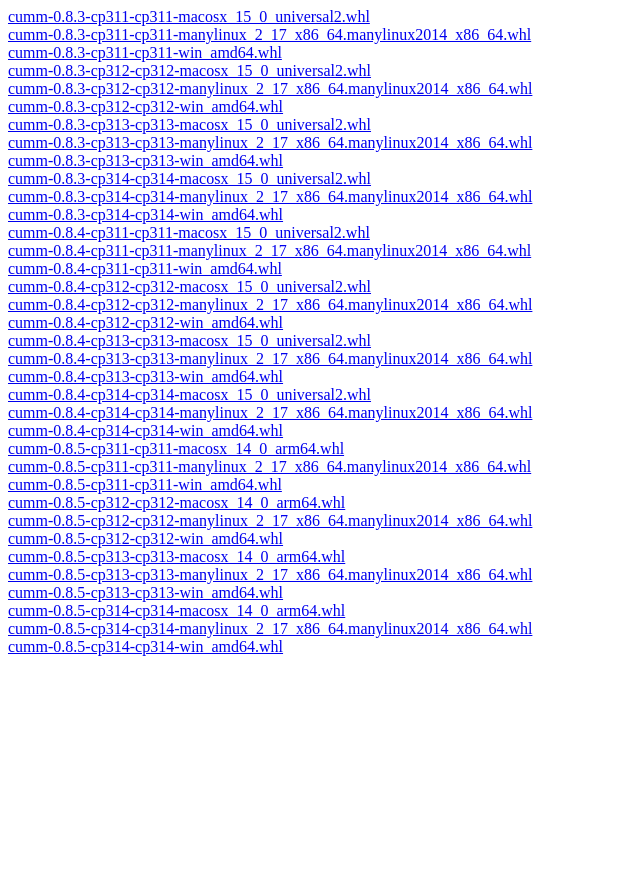
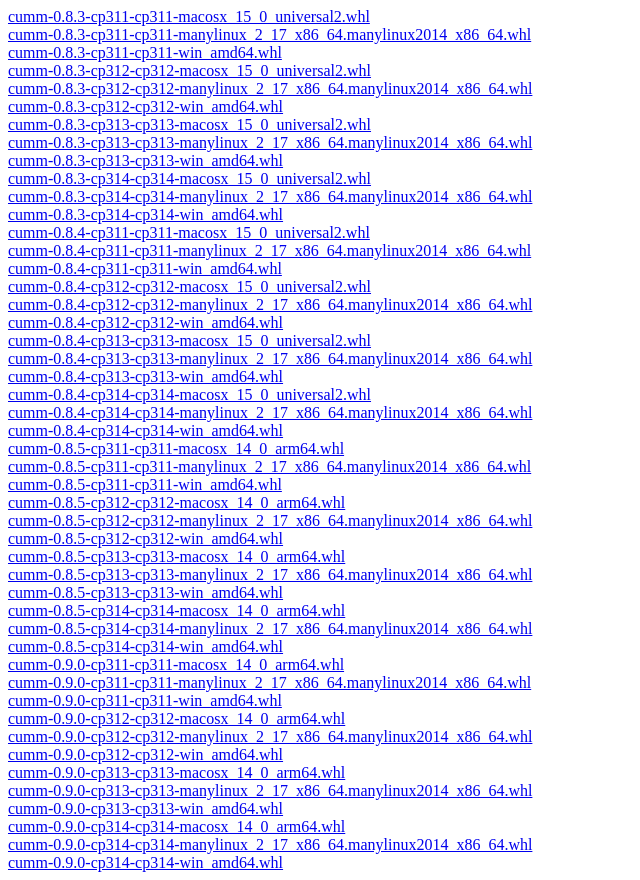
Before and after one commit to rathaROG/cumm-spconv, a plain HTML site: page cumm/index.html in a window 1280 px wide. Shown: the whole page, without its empty margins (0-640 px from the left). Before the commit the page ends 800 px from the top, so only its background shows below. Drawn offline with Linux system fonts and the light colour scheme.

Commit message:
Add cumm-0.9.0

```diff
--- a/cumm/index.html
+++ b/cumm/index.html
@@ -37,5 +37,17 @@
     <a href="https://github.com/rathaROG/cumm-gpu/releases/download//v0.8.5/cumm-0.8.5-cp314-cp314-macosx_14_0_arm64.whl">cumm-0.8.5-cp314-cp314-macosx_14_0_arm64.whl</a><br>
     <a href="https://github.com/rathaROG/cumm-gpu/releases/download//v0.8.5/cumm-0.8.5-cp314-cp314-manylinux_2_17_x86_64.manylinux2014_x86_64.whl">cumm-0.8.5-cp314-cp314-manylinux_2_17_x86_64.manylinux2014_x86_64.whl</a><br>
     <a href="https://github.com/rathaROG/cumm-gpu/releases/download//v0.8.5/cumm-0.8.5-cp314-cp314-win_amd64.whl">cumm-0.8.5-cp314-cp314-win_amd64.whl</a><br>
+    <a href="https://github.com/rathaROG/cumm-gpu/releases/download//v0.9.0/cumm-0.9.0-cp311-cp311-macosx_14_0_arm64.whl">cumm-0.9.0-cp311-cp311-macosx_14_0_arm64.whl</a><br>
+    <a href="https://github.com/rathaROG/cumm-gpu/releases/download//v0.9.0/cumm-0.9.0-cp311-cp311-manylinux_2_17_x86_64.manylinux2014_x86_64.whl">cumm-0.9.0-cp311-cp311-manylinux_2_17_x86_64.manylinux2014_x86_64.whl</a><br>
+    <a href="https://github.com/rathaROG/cumm-gpu/releases/download//v0.9.0/cumm-0.9.0-cp311-cp311-win_amd64.whl">cumm-0.9.0-cp311-cp311-win_amd64.whl</a><br>
+    <a href="https://github.com/rathaROG/cumm-gpu/releases/download//v0.9.0/cumm-0.9.0-cp312-cp312-macosx_14_0_arm64.whl">cumm-0.9.0-cp312-cp312-macosx_14_0_arm64.whl</a><br>
+    <a href="https://github.com/rathaROG/cumm-gpu/releases/download//v0.9.0/cumm-0.9.0-cp312-cp312-manylinux_2_17_x86_64.manylinux2014_x86_64.whl">cumm-0.9.0-cp312-cp312-manylinux_2_17_x86_64.manylinux2014_x86_64.whl</a><br>
+    <a href="https://github.com/rathaROG/cumm-gpu/releases/download//v0.9.0/cumm-0.9.0-cp312-cp312-win_amd64.whl">cumm-0.9.0-cp312-cp312-win_amd64.whl</a><br>
+    <a href="https://github.com/rathaROG/cumm-gpu/releases/download//v0.9.0/cumm-0.9.0-cp313-cp313-macosx_14_0_arm64.whl">cumm-0.9.0-cp313-cp313-macosx_14_0_arm64.whl</a><br>
+    <a href="https://github.com/rathaROG/cumm-gpu/releases/download//v0.9.0/cumm-0.9.0-cp313-cp313-manylinux_2_17_x86_64.manylinux2014_x86_64.whl">cumm-0.9.0-cp313-cp313-manylinux_2_17_x86_64.manylinux2014_x86_64.whl</a><br>
+    <a href="https://github.com/rathaROG/cumm-gpu/releases/download//v0.9.0/cumm-0.9.0-cp313-cp313-win_amd64.whl">cumm-0.9.0-cp313-cp313-win_amd64.whl</a><br>
+    <a href="https://github.com/rathaROG/cumm-gpu/releases/download//v0.9.0/cumm-0.9.0-cp314-cp314-macosx_14_0_arm64.whl">cumm-0.9.0-cp314-cp314-macosx_14_0_arm64.whl</a><br>
+    <a href="https://github.com/rathaROG/cumm-gpu/releases/download//v0.9.0/cumm-0.9.0-cp314-cp314-manylinux_2_17_x86_64.manylinux2014_x86_64.whl">cumm-0.9.0-cp314-cp314-manylinux_2_17_x86_64.manylinux2014_x86_64.whl</a><br>
+    <a href="https://github.com/rathaROG/cumm-gpu/releases/download//v0.9.0/cumm-0.9.0-cp314-cp314-win_amd64.whl">cumm-0.9.0-cp314-cp314-win_amd64.whl</a><br>
   </body>
 </html>
```
Also changed, not shown: cumm-cu128/index.html (+8 -0 lines), cumm-cu130/index.html (+8 -0 lines).
